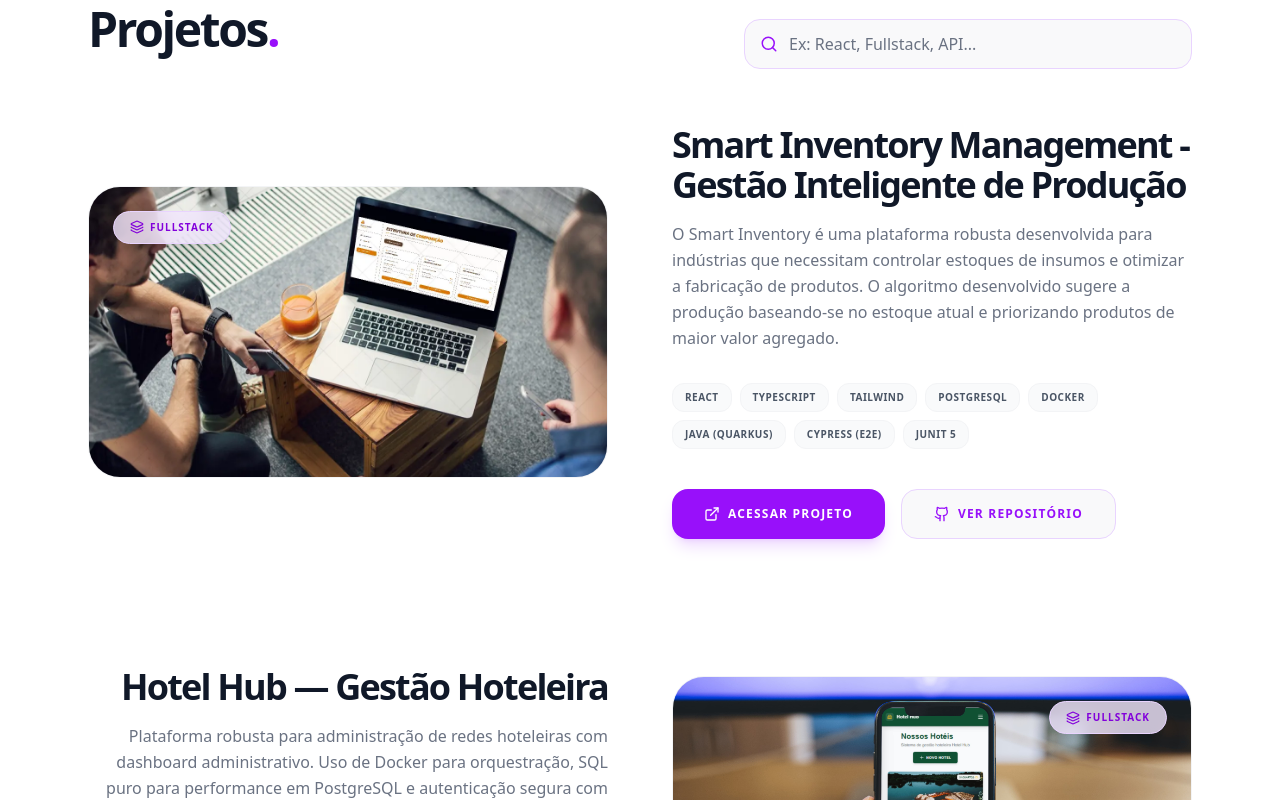
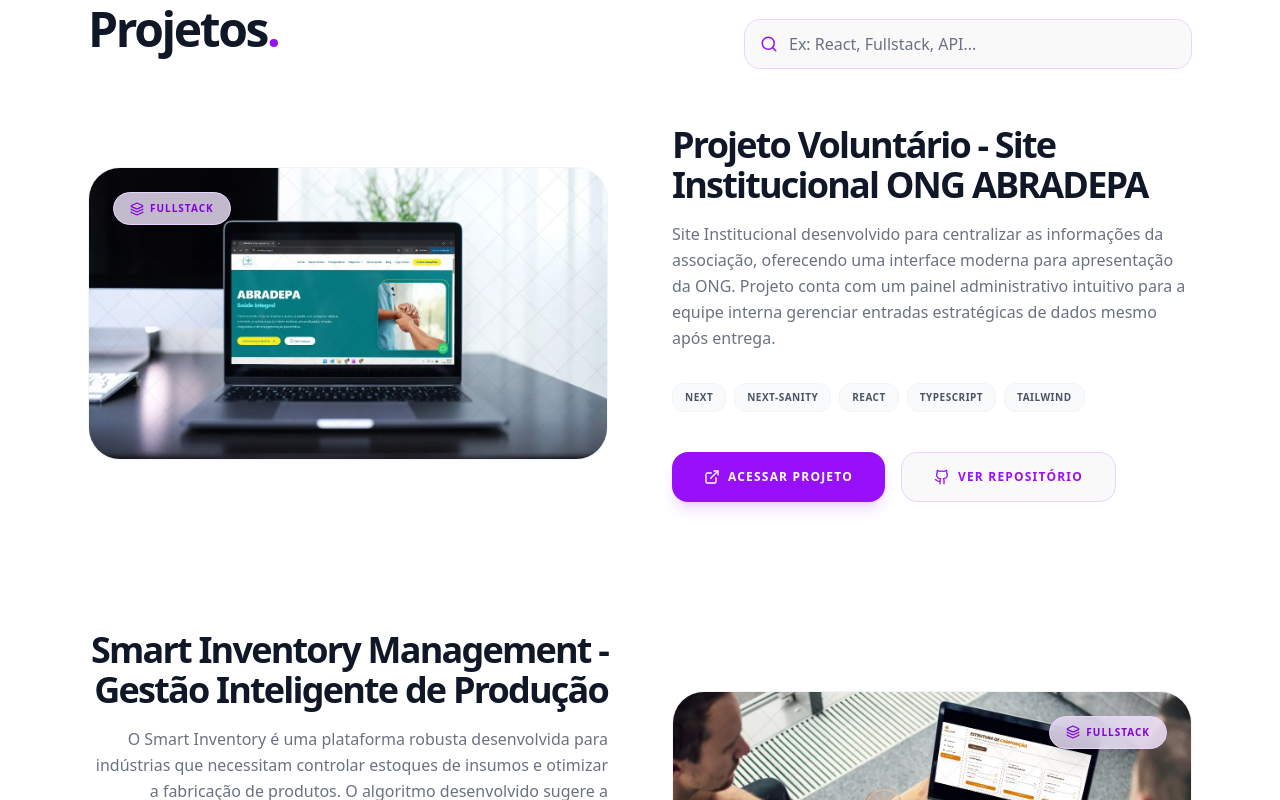
Before and after one commit to danieleksantos/danieleksantos.github.io, a React (Vite) app: page / in a window 1280 px wide. Shown: the part 880-1680 px from the top of the page. Built offline with nearby package versions, Linux system fonts and the light colour scheme.

Commit message:
add new project

```diff
--- a/index.html
+++ b/index.html
@@ -8,7 +8,7 @@
 
   <title>Portfólio Daniele K Santos | Desenvolvedora Full Stack</title>
   <meta name="google-site-verification" content="RJjy4rfFMxplaIAOMdVxIgYxTA0lDFPgwknxgPKSzo4" />
-  <meta name="title" content="Daniele K Santos | Desenvolvedora Full Stack" />
+  <meta name="title" content="Daniele Karina dos Santos | Desenvolvedora Full Stack" />
   <meta name="description"
     content="Portfólio de Daniele K Santos. Desenvolvedora FullStack de aplicações web escaláveis com React, TypeScript, Node.js e PostgreSQL. Foco em Clean Code e performance." />
   <meta name="keywords"
--- a/src/data/projects.json
+++ b/src/data/projects.json
@@ -1,6 +1,16 @@
 [
     {
-    "id": 1,
+      "id": 1,
+      "title": "Projeto Voluntário - Site Institucional ONG ABRADEPA",
+      "description": "Site Institucional desenvolvido para centralizar as informações da associação, oferecendo uma interface moderna para apresentação da ONG. Projeto conta com um painel administrativo intuitivo para a equipe interna gerenciar entradas estratégicas de dados mesmo após entrega.",
+      "technologies": ["Next", "Next-Sanity", "React", "TypeScript", "Tailwind"],
+      "image": "/images/abradepa-mockup.webp",
+      "github": "https://github.com/danieleksantos/abradepa-ong",
+      "demo": "https://www.abradepa.org.br/",
+      "category": "fullstack"
+    },
+    {
+    "id": 2,
     "title": "Smart Inventory Management - Gestão Inteligente de Produção",
     "description": "O Smart Inventory é uma plataforma robusta desenvolvida para indústrias que necessitam controlar estoques de insumos e otimizar a fabricação de produtos. O algoritmo desenvolvido sugere a produção baseando-se no estoque atual e priorizando produtos de maior valor agregado.",
     "technologies": ["React", "TypeScript", "Tailwind", "PostgreSQL", "Docker", "Java (Quarkus)", "Cypress (E2E)", "JUnit 5"],
@@ -10,7 +20,7 @@
     "category": "fullstack"
   },
   {
-    "id": 2,
+    "id": 3,
     "title": "Hotel Hub — Gestão Hoteleira",
     "description": "Plataforma robusta para administração de redes hoteleiras com dashboard administrativo. Uso de Docker para orquestração, SQL puro para performance em PostgreSQL e autenticação segura com JWT e middlewares de proteção.",
     "technologies": ["React", "Node.js", "PostgreSQL", "Docker", "JWT", "Tailwind"],
@@ -20,7 +30,7 @@
     "category": "fullstack"
   },
   {
-    "id": 3,
+    "id": 4,
     "title": "Buscar Patas — Gestão de Adoção Animal",
     "description": "Ecossistema completo para ONGs de adoção de animais, implementando controle de acesso por níveis. Uso de Docker com Multi-stage Builds para implantação otimizada, busca com filtros dinâmicos e arquitetura orientada a dados com Prisma ORM.",
     "technologies": ["React", "Node.js", "Prisma", "PostgreSQL", "Docker", "Bootstrap"],
@@ -30,7 +40,7 @@
     "category": "fullstack"
   },
   {
-    "id": 4,
+    "id": 5,
     "title": "GrowTwitter — Rede Social",
     "description": "Rede social inspirada no Twitter com foco em UX avançada, implementando Optimistic UI para interações instantâneas. Possui sistema de temas persistentes e gerenciamento de estado global no ecossistema Node.js.",
     "technologies": ["React", "TypeScript", "Redux", "Node.js", "Prisma", "Material UI"],
@@ -40,7 +50,7 @@
     "category": "fullstack"
   },
   {
-    "id": 5,
+    "id": 6,
     "title": "GrowBot — Mentor de Carreira com IA",
     "description": "Assistente virtual inteligente integrado à API do Google Gemini. O sistema gerencia contextos complexos de conversação para guiar iniciantes em tecnologia, utilizando MongoDB para persistência de histórico e Clerk para autenticação segura e moderna.",
     "technologies": ["React", "Node.js", "Gemini AI", "MongoDB", "Clerk", "Express"],
@@ -50,7 +60,7 @@
     "category": "fullstack"
   },
   {
-    "id": 6,
+    "id": 7,
     "title": "GrowTwitter API — Engine de Rede Social",
     "description": "API RESTful escalável construída sob o Service Layer Pattern e Arquitetura em Camadas. Implementa lógica complexa de feed (seguidores vs. global), paginação eficiente, validação rigorosa de dados com Zod e segurança robusta com JWT e Bcrypt.",
     "technologies": ["Node.js", "TypeScript", "Prisma", "PostgreSQL", "Zod", "JWT"],
@@ -60,7 +70,7 @@
     "category": "backend"
   },
   {
-    "id": 7,
+    "id": 8,
     "title": "TechNews — Portal de Notícias",
     "description": "Portal de notícias do universo tech desenvolvido com Next.js e Supabase, focado em performance, SEO e acessibilidade. Arquitetura Headless CMS com renderização SSR + Dynamic Rendering, integração com PostgreSQL, paginação dinâmica e suporte nativo a Dark Mode.",
     "technologies": ["Next.js", "React", "TypeScript", "Supabase", "PostgreSQL", "Tailwind CSS", "Vercel"],
```
Also changed, not shown: public/images/abradepa-mockup.webp (added).
